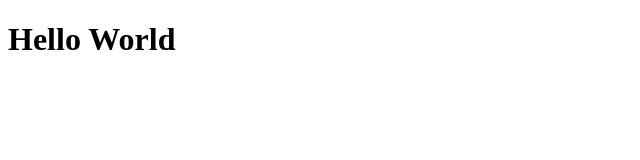
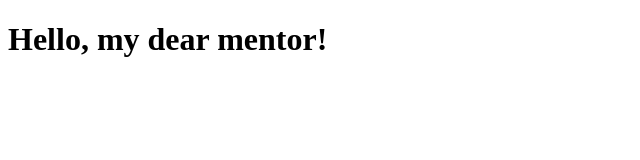
Before and after one commit to iLAV95/goit-js-hw-01, a plain HTML site: page index.html in a window 1280 px wide. Shown: the whole page, without its empty margins (0-640 px from the left). Drawn offline with Linux system fonts and the light colour scheme.

Commit message:
fix index.html

```diff
--- a/index.html
+++ b/index.html
@@ -9,6 +9,6 @@
     <script src="js/task-3.js"></script>
   </head>
   <body>
-    <h1>Hello World</h1>
+    <h1>Hello, my dear mentor!</h1>
   </body>
 </html>
```
